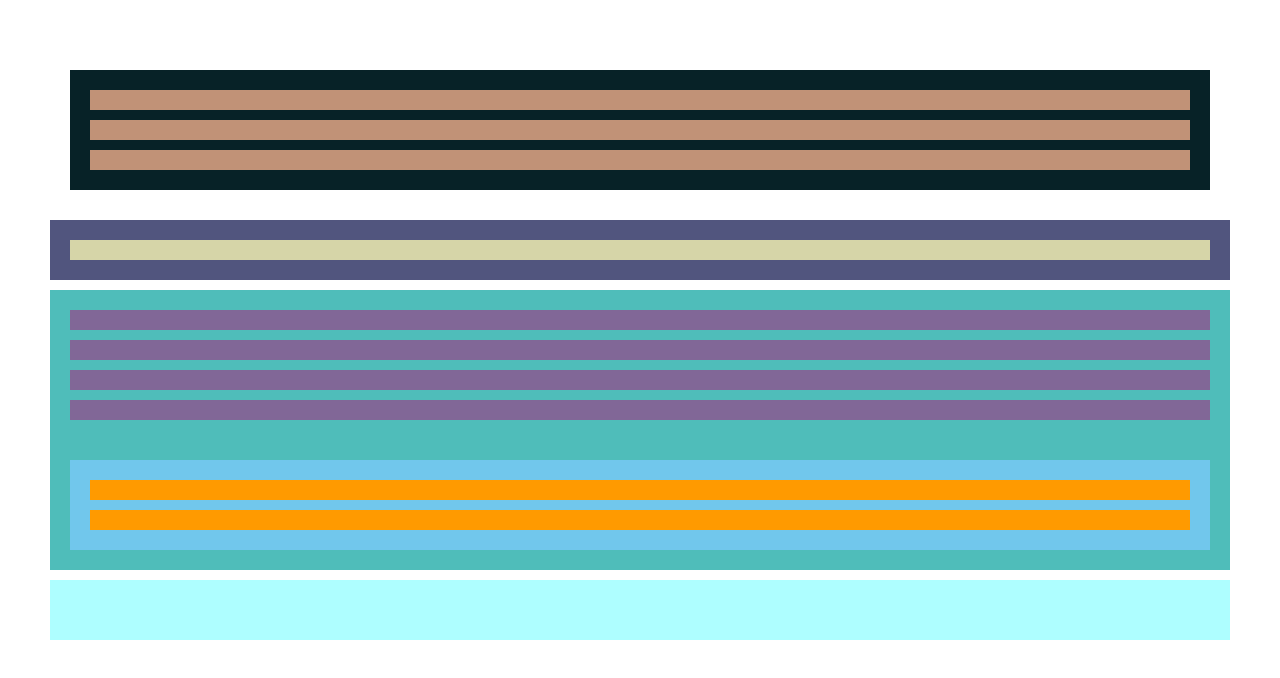
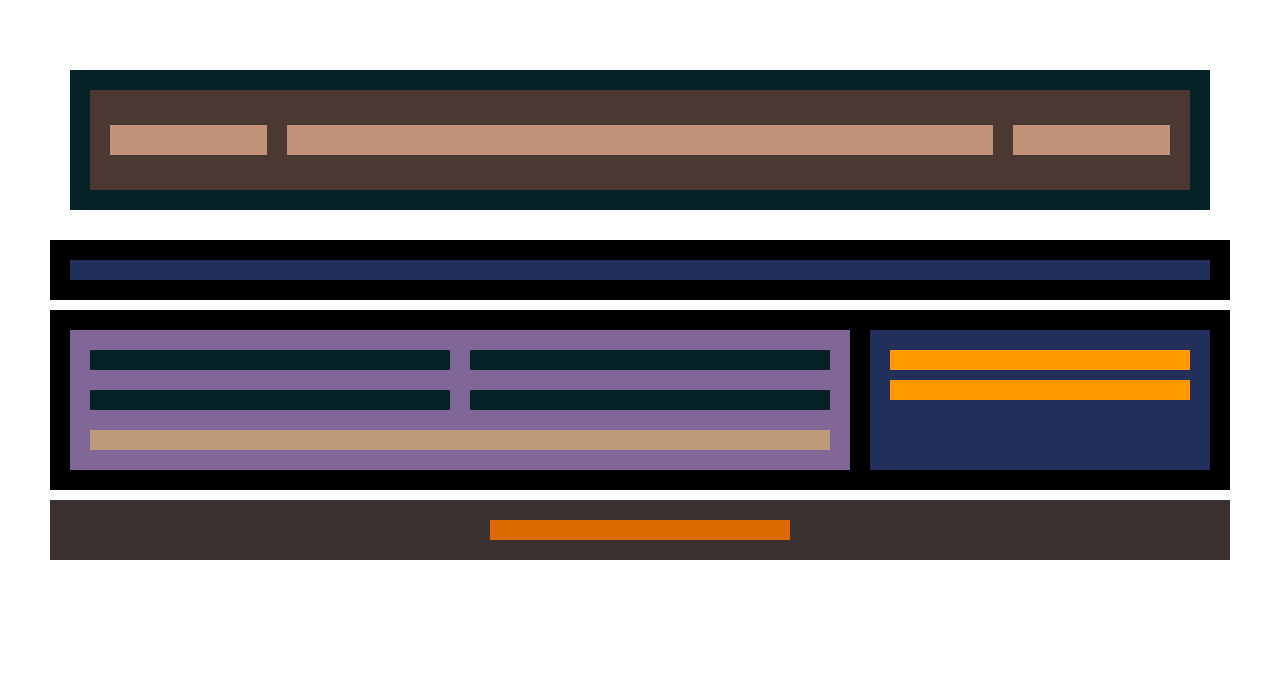
Before and after one commit to Abelr09/CSS-, a plain HTML site: page index.html in a window 1280 px wide. Drawn offline with Linux system fonts and the light colour scheme.

Commit message:
Css FlexBox

```diff
--- a/index.css
+++ b/index.css
@@ -4,38 +4,102 @@
     box-sizing: border-box;
 }
         .padre{
- background: #fff;
+            display: flex;
+            flex-flow: column nowrap;
         }
     .header{
         background: #072227;
+        display: flex;
+        flex-flow: column nowrap;
     }
 .menu{
+    background: #4b3832;
+    display: flex;
+    flex-flow: row nowrap;
+    height: 100px;
+    align-items: center;
+}
+    .logo{
         background: #C19277;
+        flex: 1 1 auto;
+        height: 30px;
     }
     .nav{
         background: #C19277;
+        flex: 5 1 auto;
+        height: 30px;
     }
 .social{
     background: #C19277;
+    flex: 1 1 auto;
+    height: 30px;
+}
+
+.texto-principal{
+    background: #000;
 }
 .section{
-    background: #4FBDBA;
+    background: #000;
+    display: flex;
+
 }
 .articulos{
     background: #816797;
+    flex: 2 1 auto;
+    display: flex;
+    flex-flow: row wrap;
+}
+.article{
+    background: #072227;
+    flex: 1 1 40%;
 }
 .aside{
-        background:#71c7ec;
+    background:	#222f5b;
+    flex: 1 1 auto;
 }
+.navegacion{
+    background:	#be9b7b;
+    flex: 1 1 100%;
+}
+
 .publicidad{
     background: #ff9a00;
+
 }
 .footer{
-    background: #AEFEFF;
+    background: #3c2f2f;
+    display: flex;
+    justify-content: center;
     }
-.texto-principal{
-    background: #51557E;
+
+    h1{
+        background: #222f5b;
     }
-    h1{
-        background: #D6D5A8;
+    .pie{
+        background: #dc6900;
+        width: 300px;
     }
+    @media all and (max-width: 800px){
+        .section{
+            flex-direction: column;
+        }
+        .menu{
+            flex-direction: column;
+            height: auto;
+        }
+        .aside{
+            display: flex;
+            justify-content: center;
+        }
+    }
+    @media all and (max-width: 600px){
+        .articulos{
+            flex-direction: column;
+        }
+    }
+    @media all and (max-width: 300px){
+        .aside{
+            flex-direction: column;
+            height: auto;
+        }
+    }
--- a/index.html
+++ b/index.html
@@ -10,20 +10,26 @@
 <body>
     <div class="padre">
         <header class="header">
-                <div class="menu"></div>
+            <div class="menu">
+                <div class="logo"></div>
                 <div class="nav"></div>
                 <div class="social"></div>
-             </div>
+            </div>
+    </div>
         <div class="texto-principal">
             <h1></h1>
         </div>
         </header>
+
         <section class="section">
-            <div class="articulos"></div>
-            <div class="articulos"></div>
-            <div class="articulos"></div>
-            <div class="articulos"></div>
-            <nav class="navegacion"></nav>
+            <div class="articulos">
+                <article class="article"></article>
+                <article class="article"></article>
+                <article class="article"></article>
+                <article class="article"></article>
+                <nav class="navegacion"></nav>
+            </div>
+
             <aside class="aside">
                 <div class="publicidad"></div>
                 <div class="publicidad"></div>
```
Lines whose indentation alone changed are shown as unchanged.
